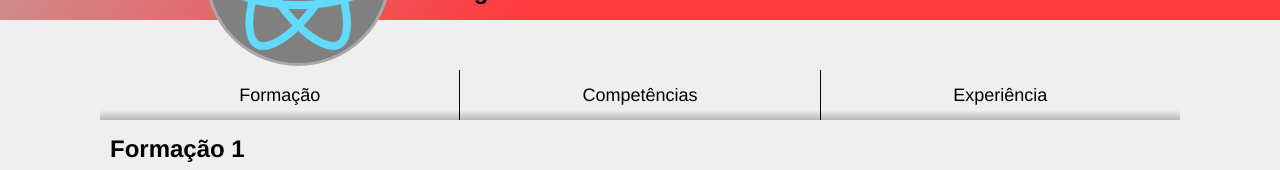
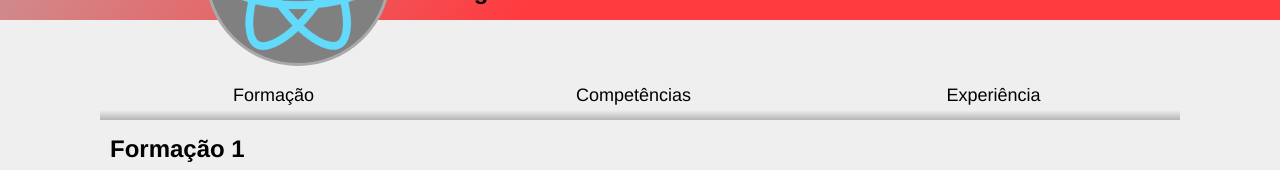
Before and after one commit to renan-alves/portfolio, a React (Create React App) app: page / in a window 1280 px wide. Shown: the part 338-508 px from the top of the page. Built offline with nearby package versions, Linux system fonts and the light colour scheme.

Commit message:
using radio

```diff
--- a/src/components/Content.js
+++ b/src/components/Content.js
@@ -12,6 +12,11 @@ export default class Content extends React.Component{
         this.state = {
             currentOption: 1
         }
+    }
+
+    componentDidMount(){
+        let initial = document.getElementById("formacao");
+        initial.checked = true;
     }
 
     toggleFormation = () =>{
@@ -55,9 +60,12 @@ export default class Content extends React.Component{
         return(
             <div className="content-box">
                 <div className="content">
-                    <div onClick={this.toggleFormation}>Formação</div>
-                    <div onClick={this.toggleSkills}>Competências</div>
-                    <div onClick={this.toggleExperience}>Experiência</div>
+                    <label for="formacao" onClick={this.toggleFormation}>Formação</label>
+                    <input type="radio" name="label" id="formacao" />
+                    <label for="formacao" onClick={this.toggleSkills}>Competências</label>
+                    <input type="radio" name="label" id="competencia" />
+                    <label for="formacao" onClick={this.toggleExperience}>Experiência</label>
+                    <input type="radio" name="label" id="experiecia" />
                 </div>
                 <div className="content-content">
                     {this.showContent(this.state.currentOption)}
--- a/src/components/ContentLists/content_skills.json
+++ b/src/components/ContentLists/content_skills.json
@@ -13,5 +13,10 @@
         "title" : "Conhecimento 3",
         "image" : "./logo512.png",
         "text" : "Deserunt duis in non culpa aliqua ullamco eu enim dolor voluptate laboris qui commodo."
+    },
+    {
+        "title" : "Conhecimento 4",
+        "image" : "./logo512.png",
+        "text" : "Deserunt duis in non culpa aliqua ullamco eu enim dolor voluptate laboris qui commodo."
     }
 ]
--- a/src/style/main.scss
+++ b/src/style/main.scss
@@ -297,7 +297,11 @@ body, html {
     background: linear-gradient(180deg, rgba(239,239,239,1) 80%, rgba(182,182,182,1) 100%);
 }
 
-.content div{
+.content input{
+    visibility:hidden;
+}
+
+.content label{
     display: flex;
     justify-content: center;
     align-items: center;
@@ -306,19 +310,14 @@ body, html {
     font-size: 18px;
 }
 
-.content div:hover{
+.content label:hover{
     border-bottom: 1px solid black;
     background-color: #ff3b3e85;
 }
 
-.content div:nth-child(even){
-    border-left: 1px solid black;
-    border-right: 1px solid black;
-}
-
 @media (max-width: 1200px){
 
-    .content div{
+    .content label{
         font-size: 16px;
     }
 
```
